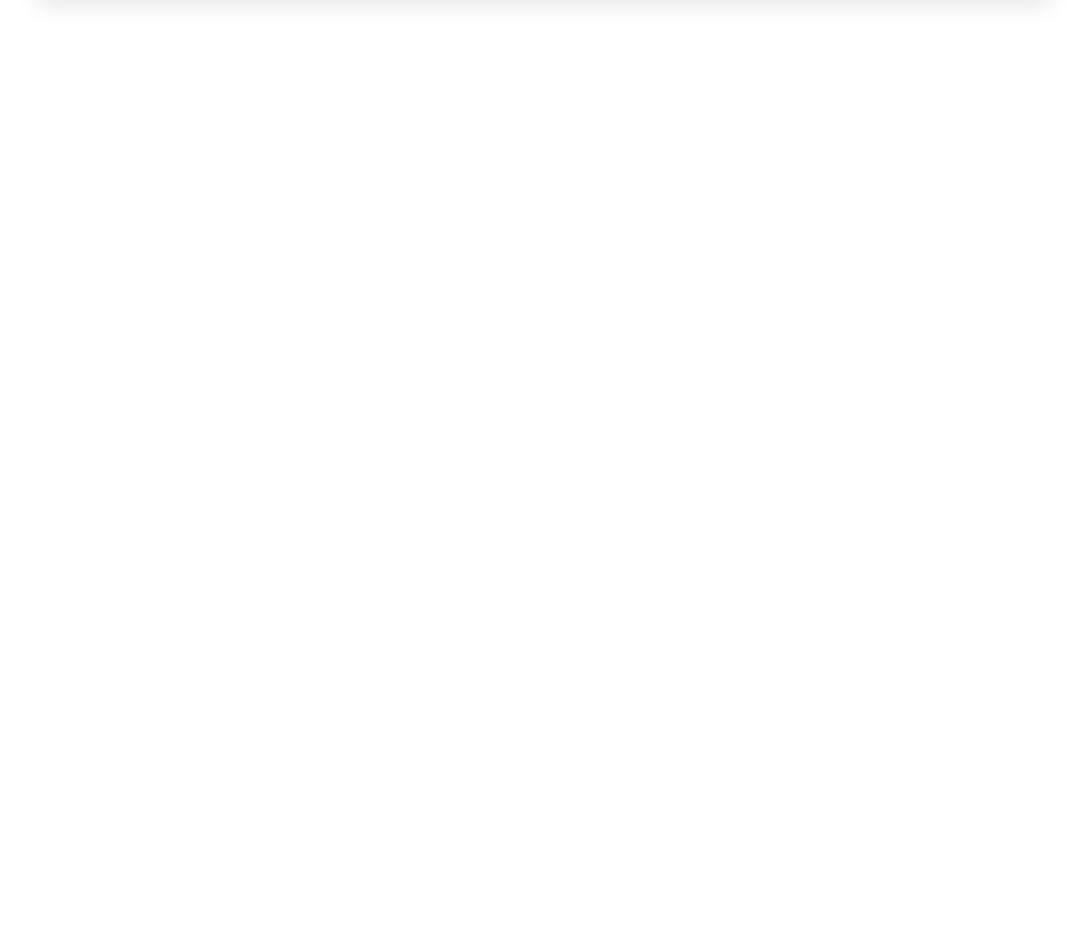
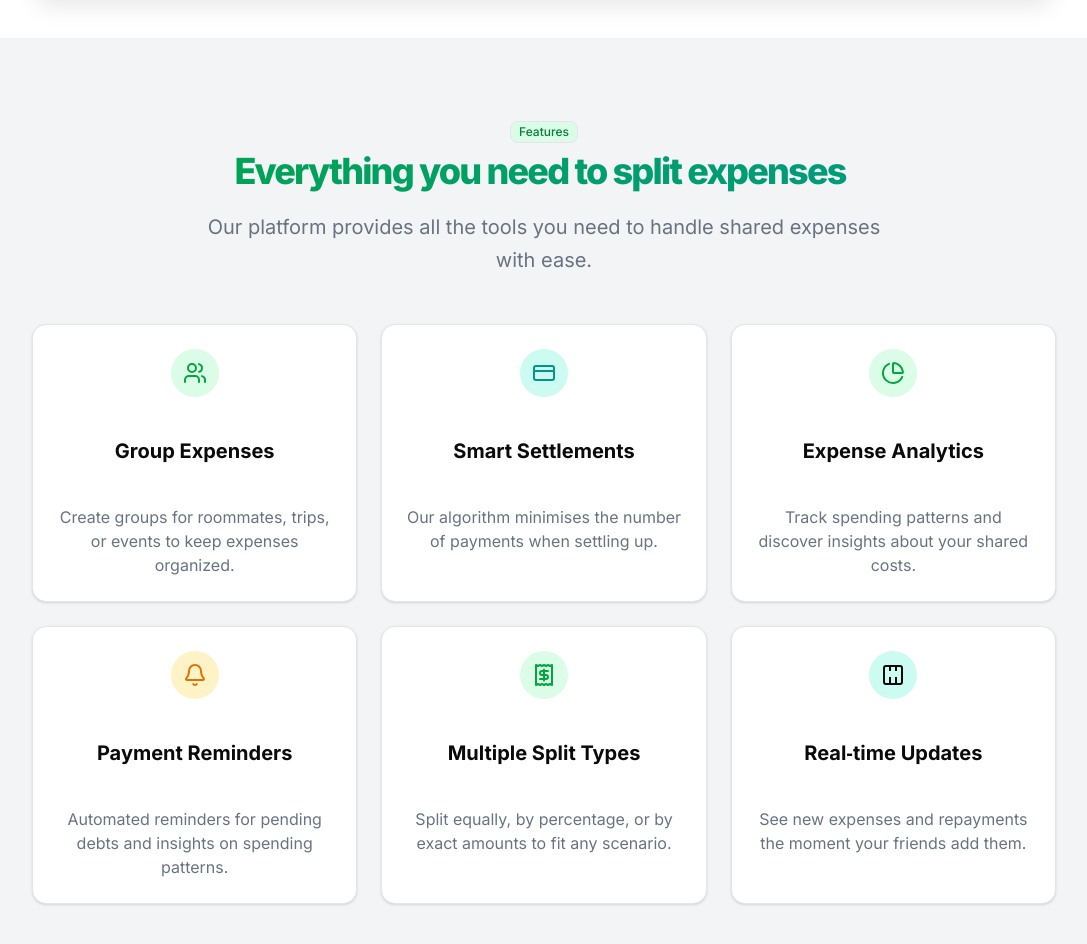
Before and after one commit to Gajmain2020/Splitzz, a Next.js app: page / in a window 1280 px wide. Shown: the part 1200-2144 px from the top of the page, without its empty margins (96-1183 px from the left). Before the commit the page ends 1238 px from the top, so only its background shows below. Built offline with nearby package versions, Linux system fonts and the light colour scheme; no server answers.

Commit message:
features section added

```diff
--- a/app/page.jsx
+++ b/app/page.jsx
@@ -1,5 +1,7 @@
 import { Badge } from "@/components/ui/badge";
 import { Button } from "@/components/ui/button";
+import { Card } from "@/components/ui/card";
+import { FEATURES } from "@/lib/landing";
 import { ArrowRight } from "lucide-react";
 import Image from "next/image";
 import Link from "next/link";
@@ -59,6 +61,37 @@ export default function Home() {
           </div>
         </div>
       </section>
+
+      <section id="features" className="bg-gray-100 py-20">
+        <div className="container mx-auto px-4 md:px-6 text-center ">
+          <Badge variant="outline" className="bg-green-100 text-green-700">
+            Features
+          </Badge>
+          <h2 className="gradient-title mt-2 text-3xl md:text-4xl">
+            Everything you need to split expenses
+          </h2>
+          <p className="mx-auto mt-3 max-w-[700px] text-gray-500 md:text-xl/relaxed">
+            Our platform provides all the tools you need to handle shared
+            expenses with ease.
+          </p>
+
+          <div className="mx-auto mt-12 grid max-w-5xl gap-6 md:grid-cols-2 lg:grid-cols-3">
+            {FEATURES.map(({ title, Icon, bg, color, description }) => (
+              <Card
+                key={title}
+                className="flex flex-col items-center space-y-4 p-6 text-center"
+              >
+                <div className={`rounded-full p-3 ${bg}`}>
+                  <Icon className={`h-6 w-6 ${color}`} />
+                </div>
+
+                <h3 className="text-xl font-bold">{title}</h3>
+                <p className="text-gray-500">{description}</p>
+              </Card>
+            ))}
+          </div>
+        </div>
+      </section>
     </div>
   );
 }
--- a/components/Header.jsx
+++ b/components/Header.jsx
@@ -24,7 +24,7 @@ const Header = () => {
   const path = usePathname();
 
   return (
-    <header className="fixed top-0 w-full border-b bg-white/95 backdrop-blur z-50 support-[backdrop-filter]:bg-white/60">
+    <header className="fixed top-0 w-full border-b bg-white/95 backdrop-blur z-50 supports-[backdrop-filter]:bg-white/60">
       <nav className="container mx-auto px-4 h-16 flex items-center justify-between ">
         <Link href={"/"} className="flex items-center gap-2 shadow rounded">
           <Image
--- /dev/null
+++ b/lib/landing.js
@@ -0,0 +1,85 @@
+import { Bell, CreditCard, PieChart, Receipt, Users } from "lucide-react";
+
+export const FEATURES = [
+  {
+    title: "Group Expenses",
+    Icon: Users,
+    bg: "bg-green-100",
+    color: "text-green-600",
+    description:
+      "Create groups for roommates, trips, or events to keep expenses organized.",
+  },
+  {
+    title: "Smart Settlements",
+    Icon: CreditCard,
+    bg: "bg-teal-100",
+    color: "text-teal-600",
+    description:
+      "Our algorithm minimises the number of payments when settling up.",
+  },
+  {
+    title: "Expense Analytics",
+    Icon: PieChart,
+    bg: "bg-green-100",
+    color: "text-green-600",
+    description:
+      "Track spending patterns and discover insights about your shared costs.",
+  },
+  {
+    title: "Payment Reminders",
+    Icon: Bell,
+    bg: "bg-amber-100",
+    color: "text-amber-600",
+    description:
+      "Automated reminders for pending debts and insights on spending patterns.",
+  },
+  {
+    title: "Multiple Split Types",
+    Icon: Receipt,
+    bg: "bg-green-100",
+    color: "text-green-600",
+    description:
+      "Split equally, by percentage, or by exact amounts to fit any scenario.",
+  },
+  {
+    title: "Real‑time Updates",
+    Icon: () => (
+      /* custom inline icon (no Lucide equivalent) */
+      <svg
+        xmlns="http://www.w3.org/2000/svg"
+        className="h-6 w-6"
+        fill="none"
+        viewBox="0 0 24 24"
+        stroke="currentColor"
+        strokeWidth="2"
+      >
+        <rect width="18" height="18" x="3" y="3" rx="2" />
+        <path d="M9 14v8M15 14v8M9 2v6M15 2v6" />
+      </svg>
+    ),
+    bg: "bg-teal-100",
+    color: "text-teal-600",
+    description:
+      "See new expenses and repayments the moment your friends add them.",
+  },
+];
+
+export const STEPS = [
+  {
+    label: "1",
+    title: "Create or Join a Group",
+    description:
+      "Start a group for your roommates, trip, or event and invite friends.",
+  },
+  {
+    label: "2",
+    title: "Add Expenses",
+    description:
+      "Record who paid and how the bill should be split amongst members.",
+  },
+  {
+    label: "3",
+    title: "Settle Up",
+    description: "View who owes what and log payments when debts are cleared.",
+  },
+];
```
